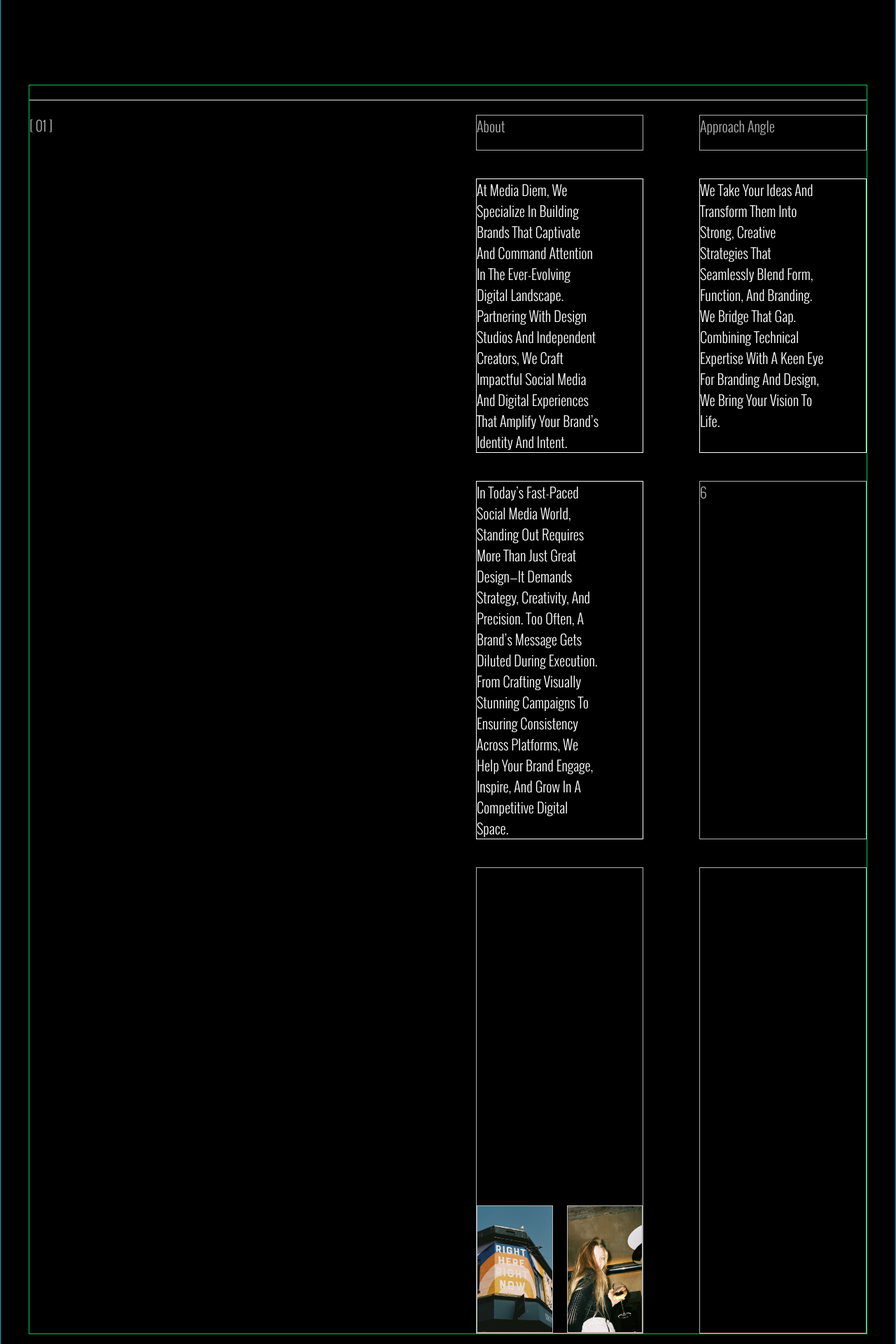
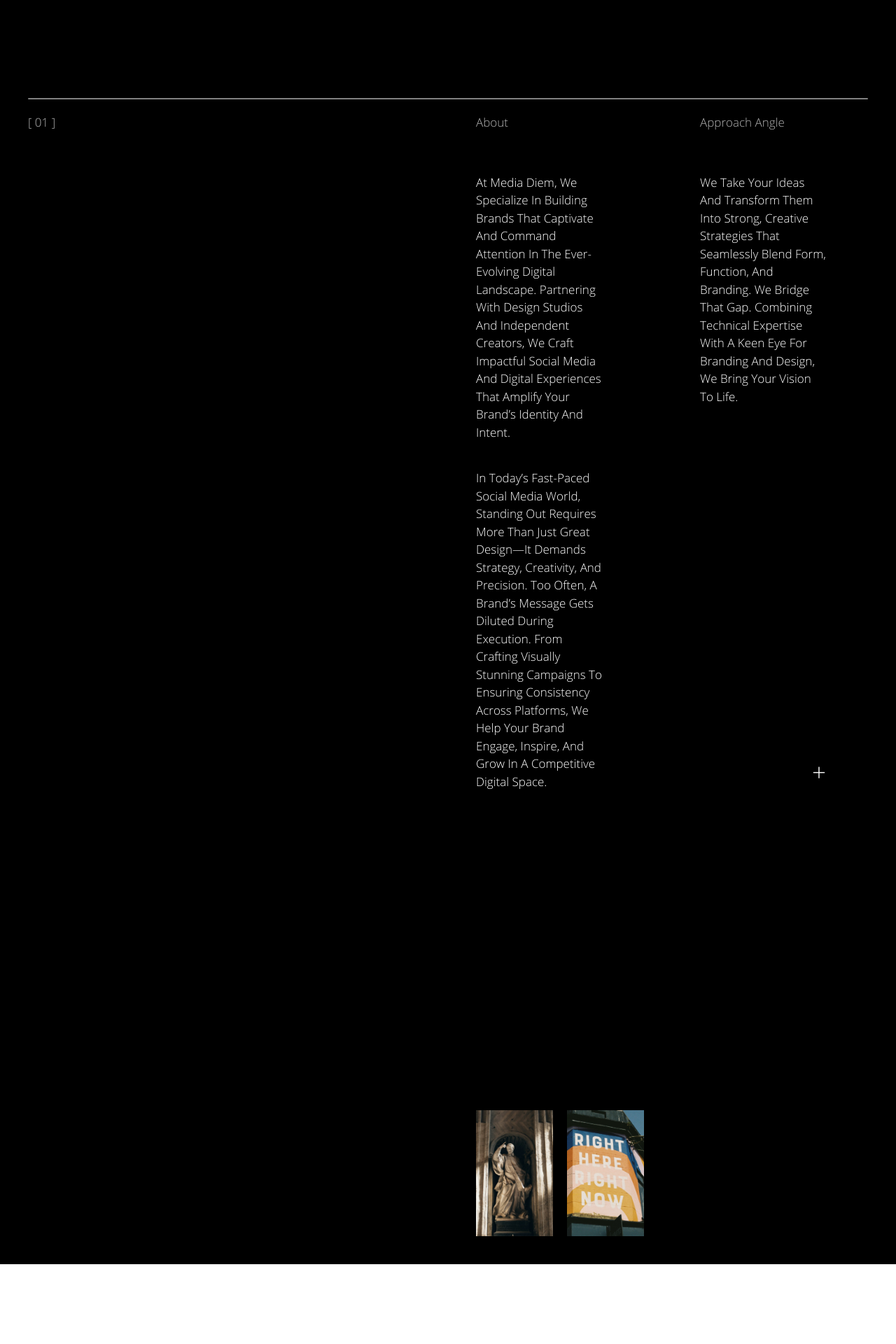
Before and after one commit to InTbluess/loading-screen1, a React (Vite) app: page / in a window 1280 px wide. Shown: the part 880-2800 px from the top of the page at 70% size. After the commit the page ends 2686 px from the top, so only its background shows below. Built offline with nearby package versions, Linux system fonts and the light colour scheme.

Commit message:
About slide animations

```diff
--- a/src/Home/Contents/About.jsx
+++ b/src/Home/Contents/About.jsx
@@ -1,4 +1,4 @@
-import { motion } from "framer-motion";
+import { motion, useAnimation } from "framer-motion";
 import Images from "../../Images.js";
 const aboutText = [
   "At Media Diem, We Specialize In Building Brands That Captivate And Command Attention In The Ever-Evolving Digital Landscape. Partnering With Design Studios And Independent Creators, We Craft Impactful Social Media And Digital Experiences That Amplify Your Brand’s Identity And Intent.",
@@ -7,8 +7,21 @@
 ];
 
 export default function About() {
+  const controls = useAnimation();
+  const reveal = {
+    hidden: {
+      y: "100%",
+      opacity: 0,
+    },
+
+    visible: {
+      y: "0%",
+      opacity: 1,
+    },
+  };
+
   return (
-    <section className="mt-50 mb-10 pt-5 min-h-screen w-full flex flex-col justify-start items-center border border-green-500 text-white">
+    <section className="mt-50 mb-10 pt-5 min-h-screen w-full flex flex-col justify-start items-center text-white">
       <motion.div
         id="border-top"
         className="w-full h-0.5 bg-white origin-right rounded-2xl"
@@ -24,39 +37,211 @@
           once: true,
           margin: "0px 0px -100px 0px",
         }}
+        onViewportEnter={() => controls.start("visible")}
         transition={{
-          duration: 1.2,
+          duration: 1,
         }}
       ></motion.div>
       <div
-        style={{ fontFamily: "Oswald " }}
-        className="text-[20px] text-white/70 pt-5 flex-1 grid grid-cols-4 grid-rows-[0.1fr_0.5fr_0.6fr_1.3fr] gap-y-10 gap-x-20 w-full h-full"
+        style={{ fontFamily: "open-sans-light " }}
+        className="text-[17px] text-white/70 pt-5 flex-1 grid grid-cols-4 grid-rows-[0.1fr_0.5fr_0.6fr_1.3fr] gap-y-10 gap-x-20 w-full h-full"
       >
-        <div className="col-span-2 row-span-4">[ 01 ]</div>
-        <div className="border">About</div>
-        <div className="border">Approach Angle</div>
-
-        <div className="text-white pr-15 border">{aboutText[0]}</div>
-        <div className="text-white pr-15 border">{aboutText[1]}</div>
-        <div className="text-white pr-15 border">{aboutText[2]}</div>
-        <div className="border">6</div>
-        <div className="border flex flex-row justify-start items-end">
-          <div className="border mr-5">
-            <img
-              className="h-45 w-45 object-cover"
-              src={Images[3]}
-              alt="About Image 1"
-            />
-          </div>
-          <div className="border">
-            <img
-              className="h-45 w-45 object-cover"
-              src={Images[6]}
-              alt="About Image 1"
-            />
+        <div className="col-span-2 row-span-4">
+          <div className="overflow-hidden bg-transparent">
+            <motion.div
+              variants={reveal}
+              initial="hidden"
+              animate={controls}
+              transition={{
+                duration: 1.2,
+                ease: [0.8, 0, 0.1, 1],
+              }}
+            >
+              [ 01 ]
+            </motion.div>
           </div>
         </div>
-        <div className="border"></div>
+        {/* About Text */}
+        <div id="AboutText">
+          <div className=" overflow-hidden bg-transparent">
+            <motion.div
+              variants={reveal}
+              initial="hidden"
+              animate={controls}
+              transition={{
+                duration: 1.2,
+                delay: 0.2,
+                ease: [0.8, 0, 0.1, 1],
+              }}
+            >
+              About
+            </motion.div>
+          </div>
+        </div>
+        {/* Approach Angle */}
+        <div id="ApproachAngle">
+          <div className=" overflow-hidden bg-transparent">
+            <motion.div
+              variants={reveal}
+              initial="hidden"
+              animate={controls}
+              transition={{
+                duration: 1.2,
+                delay: 0.4,
+                ease: [0.8, 0, 0.1, 1],
+              }}
+            >
+              Approach Angle
+            </motion.div>
+          </div>
+        </div>
+
+        <div className="text-white pr-15 ">
+          <div className=" overflow-hidden bg-transparent">
+            <motion.div
+              variants={reveal}
+              initial="hidden"
+              animate={controls}
+              transition={{
+                duration: 1.2,
+                delay: 0.2,
+                ease: [0.8, 0, 0.1, 1],
+              }}
+            >
+              {aboutText[0]}
+            </motion.div>
+          </div>
+        </div>
+        <div className="text-white pr-15 ">
+          <div className=" overflow-hidden bg-transparent">
+            <motion.div
+              variants={reveal}
+              initial="hidden"
+              animate={controls}
+              transition={{
+                duration: 1.2,
+                delay: 0.6,
+                ease: [0.8, 0, 0.1, 1],
+              }}
+            >
+              {aboutText[1]}
+            </motion.div>
+          </div>
+        </div>
+        <div className="text-white pr-15 ">
+          <div className=" overflow-hidden bg-transparent">
+            <motion.div
+              variants={reveal}
+              initial="hidden"
+              animate={controls}
+              transition={{
+                duration: 1.2,
+                delay: 0.4,
+                ease: [0.8, 0, 0.1, 1],
+              }}
+            >
+              {aboutText[2]}
+            </motion.div>
+          </div>
+        </div>
+        {/* + */}
+        <div className="text-white pr-15 flex flex-row justify-end items-end">
+          <div className=" overflow-hidden bg-transparent">
+            <motion.div
+              className="text-[35px]"
+              variants={reveal}
+              initial="hidden"
+              animate={controls}
+              transition={{
+                duration: 1.2,
+                delay: 0.4,
+                ease: [0.8, 0, 0.1, 1],
+              }}
+            >
+              +
+            </motion.div>
+          </div>
+        </div>
+        {/* Images */}
+        <div className=" flex flex-row justify-start items-end">
+          <div className="mr-5 ">
+            <motion.div
+              className=" overflow-hidden bg-transparent"
+              initial={{
+                x: "100%",
+                opacity: 0,
+              }}
+              animate={controls}
+              variants={{
+                hidden: { x: "100%", opacity: 0 },
+                visible: { x: "0%", opacity: 1 },
+              }}
+              transition={{
+                duration: 2,
+                delay: 0.6,
+                ease: [0.8, 0, 0.1, 1],
+              }}
+            >
+              <motion.img
+                className="h-45 w-45 object-cover"
+                src={Images[4]}
+                alt="About Image 1"
+                initial={{ scale: 1.8 }}
+                animate={controls}
+                variants={{
+                  hidden: { scale: 1.8 },
+                  visible: { scale: 1.4 },
+                }}
+                transition={{
+                  scale: {
+                    duration: 15,
+                    delay: 0.6,
+                    ease: "linear",
+                  },
+                }}
+              />
+            </motion.div>
+          </div>
+          <div className="">
+            <motion.div
+              className=" overflow-hidden bg-transparent"
+              initial={{
+                x: "100%",
+                opacity: 0,
+              }}
+              animate={controls}
+              variants={{
+                hidden: { x: "300%", opacity: 0 },
+                visible: { x: "0%", opacity: 1 },
+              }}
+              transition={{
+                duration: 3,
+                delay: 0.8,
+                ease: [0.8, 0, 0.1, 1],
+              }}
+            >
+              <motion.img
+                className="h-45 w-45 object-cover"
+                src={Images[3]}
+                alt="About Image 1"
+                initial={{ scale: 1.8 }}
+                animate={controls}
+                variants={{
+                  hidden: { scale: 1.8 },
+                  visible: { scale: 1.4 },
+                }}
+                transition={{
+                  scale: {
+                    duration: 15,
+                    delay: 0.6,
+                    ease: "linear",
+                  },
+                }}
+              />
+            </motion.div>
+          </div>
+        </div>
+        <div className=""></div>
       </div>
     </section>
   );
--- a/src/Home/Contents/Body.jsx
+++ b/src/Home/Contents/Body.jsx
@@ -8,10 +8,10 @@
 
 export default function Body() {
   return (
-    <section className="pt-5 min-h-screen w-full border border-red-500 relative flex flex-col justify-start items-center">
+    <section className="pt-5 min-h-screen w-full  relative flex flex-col justify-start items-center">
       <Header />
-      <div className="pt-10 relative flex-1 flex flex-row items-center w-full h-full border border-white">
-        <div className="z-10 left-0 bottom-0 absolute flex flex-col justify-end items-start w-2/3 h-1/2 border border-blue-500">
+      <div className="pt-10 relative flex-1 flex flex-row items-center w-full h-full ">
+        <div className="z-10 left-0 bottom-0 absolute flex flex-col justify-end items-start w-2/3 h-1/2 ">
           {bodyText.map((line, index) => (
             <div key={index} className="overflow-hidden">
               <motion.h1
@@ -47,7 +47,7 @@
             </div>
           ))}
         </div>
-        <div className="z-0 absolute right-0 top-8 w-3/7 h-[calc(100%-2rem)] overflow-hidden  border border-white">
+        <div className="z-0 absolute right-0 top-8 w-3/7 h-[calc(100%-2rem)] overflow-hidden  ">
           <motion.img
             src={img11}
             alt="image"
--- a/src/Home/Home.jsx
+++ b/src/Home/Home.jsx
@@ -3,7 +3,7 @@
 
 export default function Home() {
   return (
-    <div className="bg-black h-full min-w-full px-10 flex flex-col border border-cyan-500">
+    <div className="bg-black h-full min-w-full px-10 flex flex-col ">
       <Body/>
       <About/>
     </div>
--- a/src/fonts.css
+++ b/src/fonts.css
@@ -32,3 +32,10 @@
   font-weight: 300;
   font-style: normal;
 }
+
+@font-face {
+  font-family: "open-sans-light";
+  src: url("./assets/fonts/open-sans/OpenSans-Light.ttf") format("truetype");
+  font-weight: 300;
+  font-style: normal;
+}
--- a/src/index.css
+++ b/src/index.css
@@ -7,6 +7,7 @@
   --font-opensans: "OpenSans", sans-serif;
   --font-myfont: "MyFont", sans-serif;
   --font-oswald: "Oswald", sans-serif;
+  --font-open-sans-light: "open-sans-light", sans-serif;
 }
 
 body {
```
Also changed, not shown: src/assets/fonts/open-sans.light.ttf (added).
